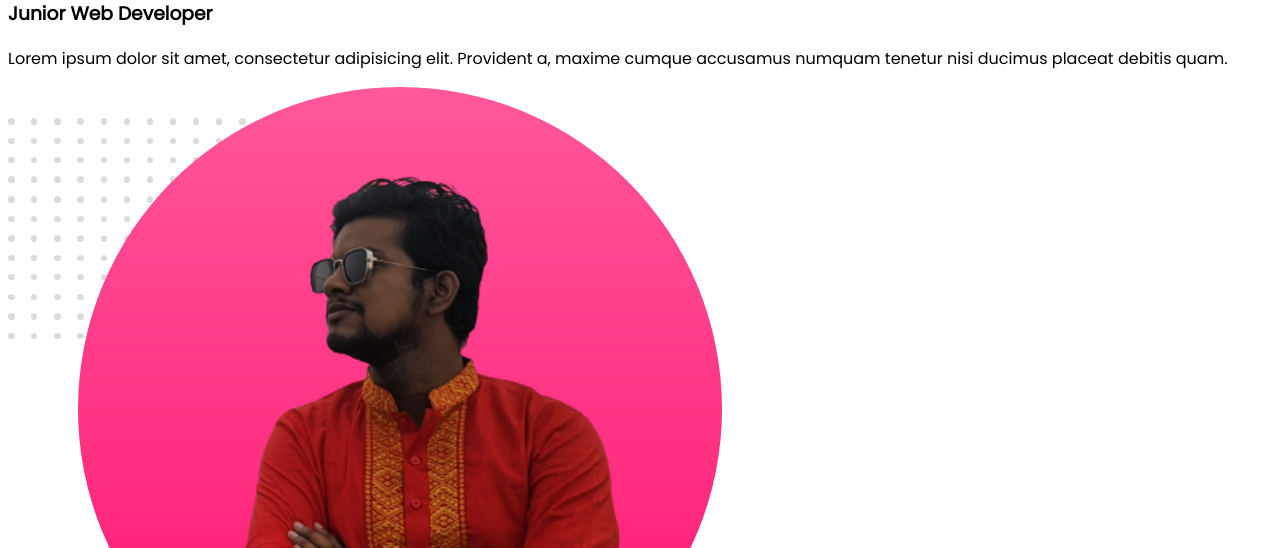
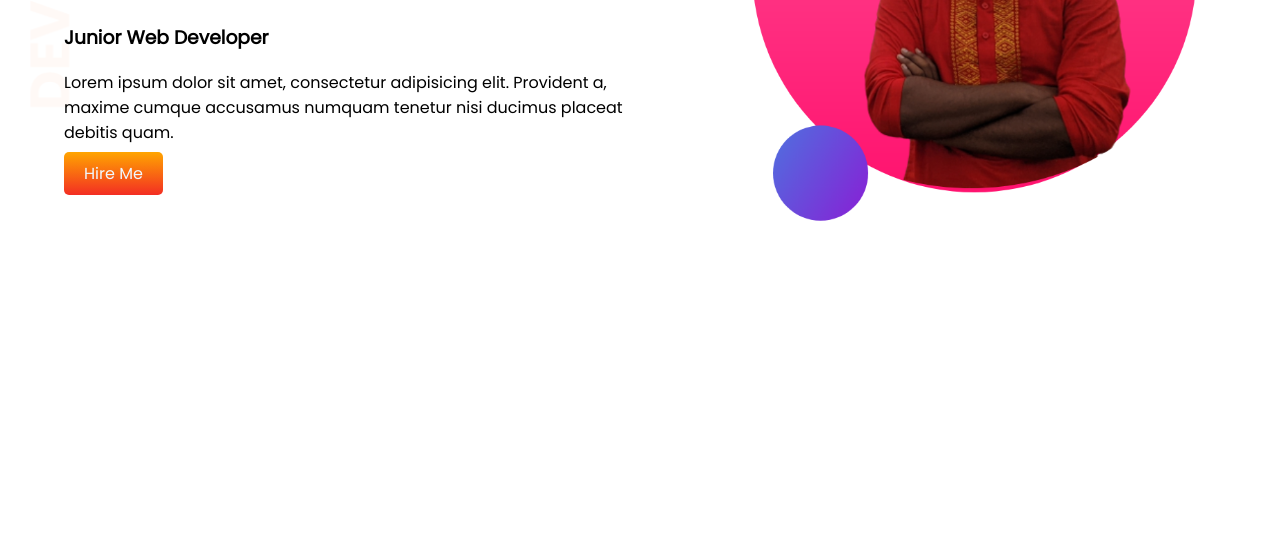
Before and after one commit to annysen/developer-portfolio, a plain HTML site: page index.html in a window 1280 px wide. Shown: the part 252-800 px from the top of the page. Drawn offline with Linux system fonts and the light colour scheme.

Commit message:
new code added

```diff
--- a/index.html
+++ b/index.html
@@ -1,21 +1,39 @@
 <!DOCTYPE html>
 <html lang="en">
   <head>
-    <meta charset="UTF-8">
-    <meta http-equiv="X-UA-Compatible" content="IE=edge">
-    <meta name="viewport" content="width=device-width, initial-scale=1.0">
+    <meta charset="UTF-8" />
+    <meta http-equiv="X-UA-Compatible" content="IE=edge" />
+    <meta name="viewport" content="width=device-width, initial-scale=1.0" />
     <title>Anny's portfolio</title>
-    <link rel="preconnect" href="https://fonts.googleapis.com">
-    <link rel="preconnect" href="https://fonts.gstatic.com" crossorigin>
-    <link href="https://fonts.googleapis.com/css2?family=Poppins&display=swap" rel="stylesheet">
-    <link rel="stylesheet" href="style.css">
+    <link rel="preconnect" href="https://fonts.googleapis.com" />
+    <link rel="preconnect" href="https://fonts.gstatic.com" crossorigin />
+    <link
+      href="https://fonts.googleapis.com/css2?family=Poppins&display=swap"
+      rel="stylesheet"
+    />
+    <link rel="stylesheet" href="style.css" />
   </head>
   <body>
+    <section class="top-banner">
+      <div class="half-width">
         <h1>Welcome To</h1>
-    <h1> <span class="orange-color">Anny Sen</span> World!</h1>
+        <h1><span class="orange-color">Anny Sen</span> World!</h1>
         <h3>Junior Web Developer</h3>
-    <p>Lorem ipsum dolor sit amet, consectetur adipisicing elit. Provident a, maxime cumque accusamus numquam tenetur nisi ducimus placeat debitis quam.</p>
-    <img src="images/anny2.png" alt="anny sen">
-
+        <p>
+          Lorem ipsum dolor sit amet, consectetur adipisicing elit. Provident a,
+          maxime cumque accusamus numquam tenetur nisi ducimus placeat debitis
+          quam.
+        </p>
+        <a
+          class="link-button"
+          target="_blank"
+          href="https://www.linkedin.com/in/annysen/"
+          >Hire Me</a
+        >
+      </div>
+      <div class="half-width">
+        <img src="images/anny2.png" alt="anny sen" />
+      </div>
+    </section>
   </body>
 </html>
--- a/style.css
+++ b/style.css
@@ -1,5 +1,6 @@
 body{
     font-family: 'Poppins', sans-serif;
+    margin: 0%;
 }
 h1{
     font-size: 50px;
@@ -7,3 +8,24 @@ h1{
 .orange-color{
     color: orange;
 }
+section{
+    display: flex;
+}
+.half-width{
+    width:50%;
+    padding-left: 5%;
+}
+.half-width img{
+    width:100%;
+}
+.link-button{
+    text-decoration: none;
+    padding: 10px 20px;
+    background-image: linear-gradient(orange, rgb(243, 46, 35));
+    color: aliceblue;
+    border-radius: 5px;
+}
+.top-banner{
+    background-image: url(images/top-banner.png);
+    background-repeat: no-repeat;
+}
```
Lines whose indentation alone changed are shown as unchanged.
